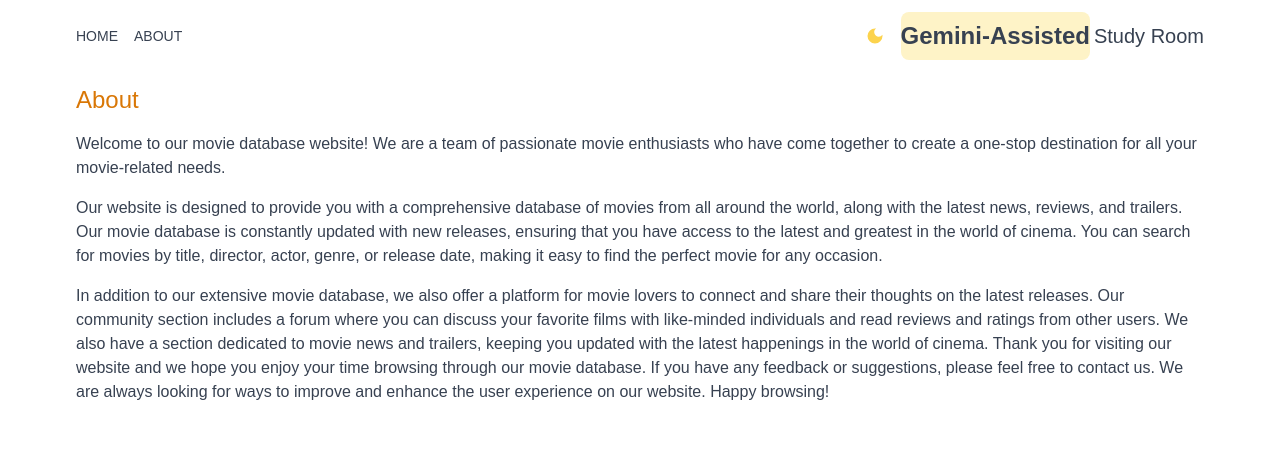
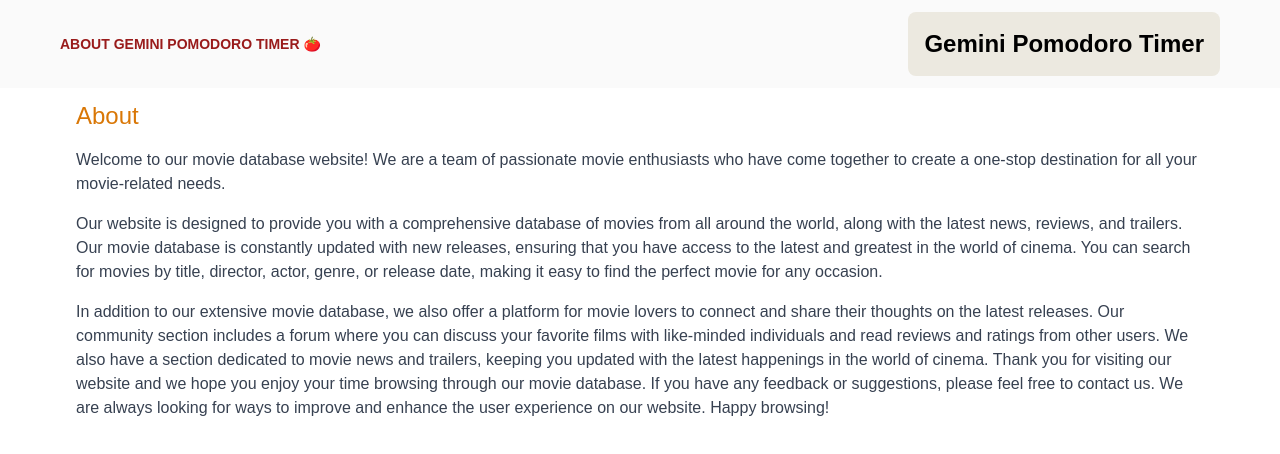
Before and after one commit to lynnxu233/PomodoroTimerWithGemini, a Next.js app: page /about in a window 1280 px wide. Shown: the top 454 px of the page. Built offline with nearby package versions, Linux system fonts and the light colour scheme.

Commit message:
add more ui

```diff
--- a/src/app/globals.css
+++ b/src/app/globals.css
@@ -36,6 +36,22 @@ body {
   flex-direction: column;
   align-items: center;
   justify-content: center;
+
+  /* background-image: url("/bg.svg");
+  background-repeat: no-repeat;
+  background-position: left;
+  background-size: 25%;
+
+  background-image: url("/star.svg");
+  background-repeat: no-repeat;
+  background-position: right;
+  background-size: 20%; */
+  background-image: url("/bg.svg"), url("/star.svg");
+  background-repeat: no-repeat, no-repeat;
+  background-position: left bottom, 95% 25%;
+  background-size: 40%, 20%;
+
+  height: 100vh;
 }
 
 .info-area{
--- a/src/app/page.tsx
+++ b/src/app/page.tsx
@@ -32,7 +32,7 @@ export default function Home() {
         (<PomodoroTimerTest studyTime = {studyTime} setStudyTime = {setStudyTime} resetTrigger={resetTimer} setStatus = {setStatus}/>)
       }
       </div>
-      <div className="info-area">
+      <div className="info-area" >
         <div className="panel-area h-1/2" style={{marginTop:"6rem"}}>
           <StartPanel onStart={setStudyTime} onReset = {setResetTimer}/>
         </div>
--- a/src/components/Header.tsx
+++ b/src/components/Header.tsx
@@ -6,16 +6,13 @@ import DarkModeSwitch from "./DarkModeSwitch";
 
 export default function Header(){
     return (
-        <div className= 'flex justify-between items-center p-3 max-w-6xl mx-auto'>
-            <div className= 'flex gap-4'>
-                <MenuItem title="home" address="/" Icon={AiFillHome}/>
-                <MenuItem title="about" address="/about" Icon={BsFillInfoCircleFill}/>
+        <div className= 'flex justify-between items-center p-3 mx-auto bg-neutral-50'>
+            <div className= 'flex gap-4' style={{marginLeft:"3rem"}}>
+                <MenuItem title="About Gemini Pomodoro Timer 🍅" address="/about" Icon={BsFillInfoCircleFill}/>
             </div>
-            <div className= 'flex items-center gap-4'>
-                <DarkModeSwitch />
+            <div className= 'flex items-center gap-4' style={{marginRight:"3rem"}}>
             <Link href= {'/'} className= 'flex gap-1 items-center'>
-                <span className= 'text-2xl font-bold bg-amber-100 py-1 py-2 rounded-lg'> Gemini-Assisted </span>
-                <span className= 'text-xl hidden sm:inline'> Study Room </span>
+                <span className= 'text-2xl font-bold py-1 py-2 rounded-lg text-black' style={{padding:"1rem", backgroundColor: '#ece9e0'}}> Gemini Pomodoro Timer </span>
             </Link>
             </div>
         </div>
--- a/src/components/MenuItem.tsx
+++ b/src/components/MenuItem.tsx
@@ -5,7 +5,7 @@ export default function MenuItem({title, address, Icon}:{title:string, address:s
     return(
         <Link href={address} className = 'hover:text-amber-500'>
             <Icon className = "text-2xl sm:hidden"/>
-            <p className= 'uppercase hidden sm:inline text-sm'> {title} </p>
+            <p className= 'uppercase hidden sm:inline text-sm font-bold text-red-800'> {title} </p>
 
         </Link>
 
```
Also changed, not shown: src/components/AudioComponent.tsx (deleted, +0 -29 lines), public/bg.svg (added), public/star.svg (added).
